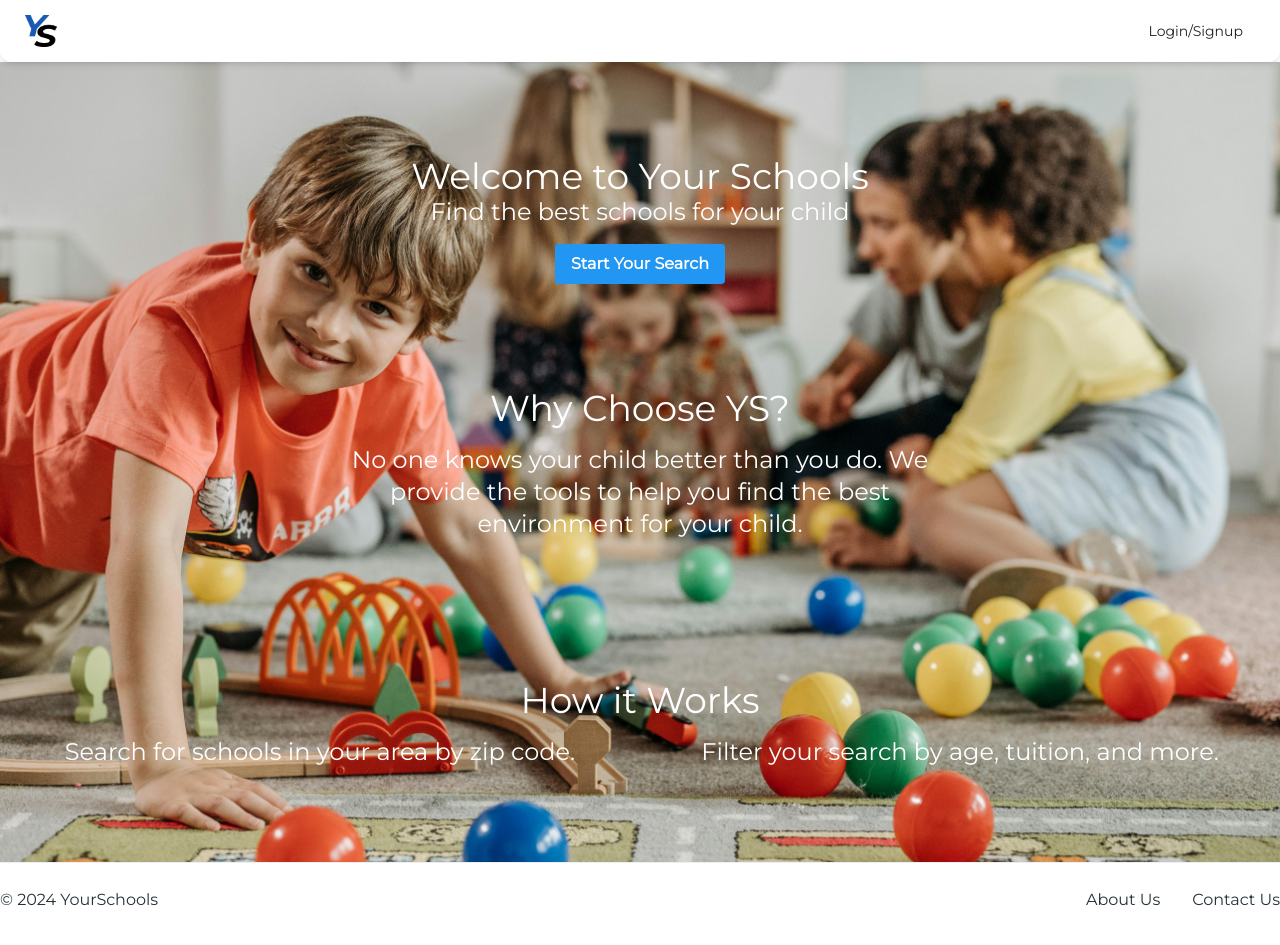
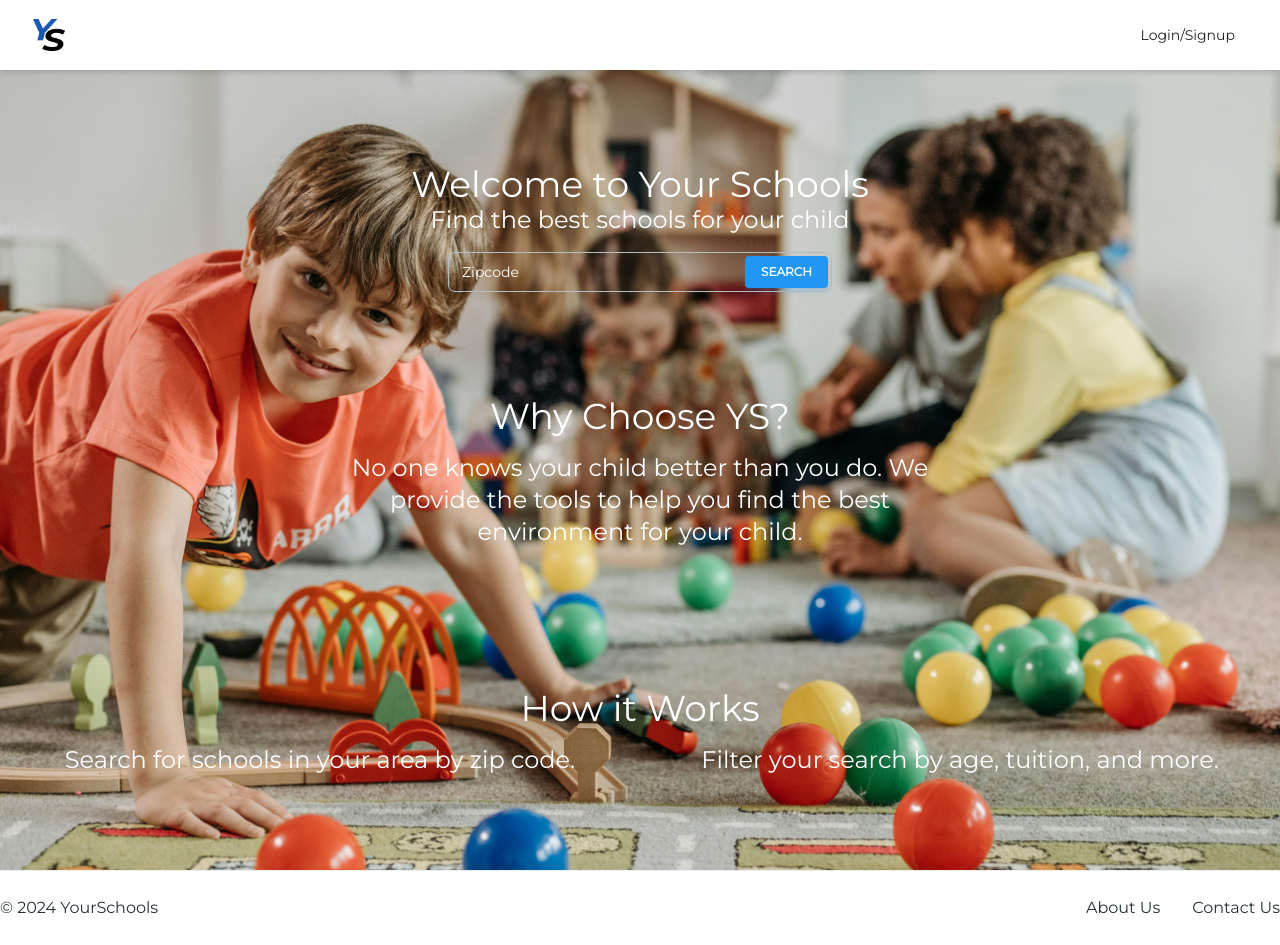
Before and after one commit to AndrewCMonson/your-schools, a React (Vite) app in the folder frontend/: page / in a window 1280 px wide. Built offline with nearby package versions, Linux system fonts and the light colour scheme.

Commit message:
moved search to frontpage and changed the location of images to src folder

```diff
--- a/frontend/src/components/NavBar.jsx
+++ b/frontend/src/components/NavBar.jsx
@@ -2,6 +2,7 @@ import { useState, useEffect } from 'react';
 import { Navbar, Collapse, IconButton } from '@material-tailwind/react';
 import { Bars3Icon, XMarkIcon } from '@heroicons/react/24/outline';
 import { Link } from 'react-router-dom';
+import YourSchools from '../assets/images/your-schools-logo.png'
 import Auth from '../utils/auth';
 import NavButton from './NavButton';
 
@@ -39,11 +40,11 @@ export const NavBar = () => {
 
 	return (
 		<>
-			<Navbar className="mx-auto max-w-screen-xl px-6 py-3">
+			<Navbar className="mx-auto max-w-full rounded-none px-6 py-3 lg:px-8 lg:py-4">
 				<div className="flex items-center justify-between text-blue-gray-900">
 					<Link to="/">
 						<img
-							src="../../public/images/YourSchool.png"
+							src={YourSchools}
 							alt="YourSchools Logo"
 							className="h-8 w-8"
 							href="/"
--- a/frontend/src/main.jsx
+++ b/frontend/src/main.jsx
@@ -7,7 +7,7 @@ import {
 	Route,
 	RouterProvider,
 } from 'react-router-dom';
-import HomeScreen from './screens/HomeScreen.jsx';
+import {HomeScreen} from './screens/HomeScreen.jsx';
 import SchoolsScreen from './screens/SchoolsScreen.jsx';
 import SchoolScreen from './screens/SchoolScreen.jsx';
 import LoginSignup from './screens/LoginSignupScreen.jsx';
--- a/frontend/src/screens/HomeScreen.jsx
+++ b/frontend/src/screens/HomeScreen.jsx
@@ -1,28 +1,64 @@
-import HomeSection from '../components/HomeSection';
+import {
+	Button,
+	Input,
+} from '@material-tailwind/react';
+import { useNavigate } from 'react-router-dom';
 
-const HomeScreen = () => {
+export const HomeScreen = () => {
+
+	const navigate = useNavigate();
+
+	const handleSearchSubmit = event => {
+		event.preventDefault();
+
+		navigate(`/schools?zipcode=${event.target.zipcode.value}`);
+	}
+
 	return (
 		<>
 			<section
 				id="homeScreen"
 				className="flex flex-col items-center h-full w-100 pt-5"
 			>
-				<HomeSection>
+				<div className="container mx-auto flex flex-col justify-center h-1/3">
 					<div className="container my-4 mx-auto">
-						<h1 className="text-center text-white text-4xl">Welcome to Your Schools</h1>
+						<h1 className="text-center text-white text-4xl">
+							Welcome to Your Schools
+						</h1>
 						<p className="text-center text-white text-2xl">
 							Find the best schools for your child
 						</p>
 					</div>
 					<div className="container mx-auto flex flex-row justify-center">
-						<a href="/schools">
-							<button className="bg-blue-500 hover:bg-blue-700 text-white font-bold py-2 px-4 rounded">
-								Start Your Search
-							</button>
-						</a>
+
+							<form
+								onSubmit={handleSearchSubmit}
+								className="container mx-auto relative flex w-full max-w-[24rem]"
+								label="Search"
+							>
+								<Input
+									type="text"
+									name="zipcode"
+									label="Zipcode"
+									className="pr-20"
+									color='white'
+									maxLength={5}
+									containerProps={{ className: 'min-w-0' }}
+								/>
+								<Button
+									type="submit"
+									size="sm"
+									color="blue"
+									className="!absolute right-1 top-1 rounded"
+									label="Search"
+								>
+									Search
+								</Button>
+							</form>
+
 					</div>
-				</HomeSection>
-				<HomeSection>
+				</div>
+				<div className="container mx-auto flex flex-col justify-center h-1/3">
 					<div className="container my-4 mx-auto">
 						<h1 className="text-center text-white text-4xl">Why Choose YS?</h1>
 						<div className="flex flex-col my-4 justify-around md:flex-row">
@@ -32,7 +68,7 @@ const HomeScreen = () => {
 							</p>
 						</div>
 					</div>
-				</HomeSection>
+				</div>
 				<div className="container mx-auto flex flex-col justify-center h-1/3">
 					<div className="container my-4 mx-auto">
 						<h1 className="text-center text-white text-4xl">How it Works</h1>
@@ -50,5 +86,3 @@ const HomeScreen = () => {
 		</>
 	);
 };
-
-export default HomeScreen;
```
Also changed, not shown: frontend/src/assets/images/your-schools-logo.png (renamed from frontend/public/images/YourSchool.png).
